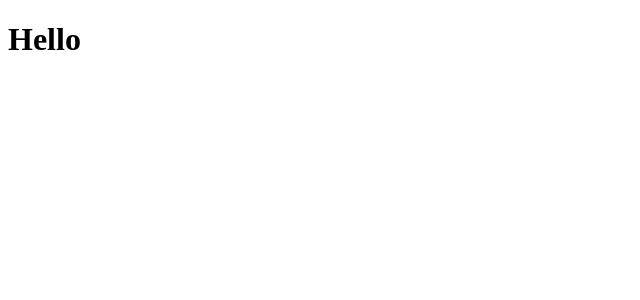
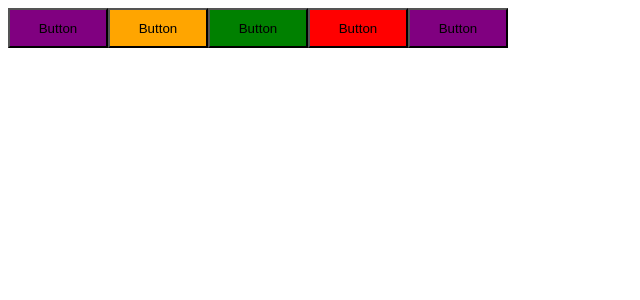
Before and after one commit to felipemjesus/rocketseat-reactjs, a React (Vite) app in the folder aulas/02-aprofundando-em-hooks/: page / in a window 1280 px wide. Shown: the top 300 px of the page, without its empty margins (0-640 px from the left). Built offline with nearby package versions, Linux system fonts and the light colour scheme.

Commit message:
Aula - Styled Components

```diff
--- a/aulas/02-aprofundando-em-hooks/package.json
+++ b/aulas/02-aprofundando-em-hooks/package.json
@@ -11,12 +11,14 @@
   },
   "dependencies": {
     "react": "^19.0.0",
-    "react-dom": "^19.0.0"
+    "react-dom": "^19.0.0",
+    "styled-components": "^6.1.15"
   },
   "devDependencies": {
     "@eslint/js": "^9.21.0",
     "@types/react": "^19.0.10",
     "@types/react-dom": "^19.0.4",
+    "@types/styled-components": "^5.1.34",
     "@vitejs/plugin-react": "^4.3.4",
     "eslint": "^9.21.0",
     "eslint-plugin-react-hooks": "^5.1.0",
--- a/aulas/02-aprofundando-em-hooks/src/App.tsx
+++ b/aulas/02-aprofundando-em-hooks/src/App.tsx
@@ -1,7 +1,13 @@
+import { Button } from "./components/Button";
+
 export function App() {
   return (
     <>
-      <h1>Hello</h1>
+      <Button variant="primary" />
+      <Button variant="secondary" />
+      <Button variant="success" />
+      <Button variant="danger" />
+      <Button />
     </>
   )
 }
--- /dev/null
+++ b/aulas/02-aprofundando-em-hooks/src/components/Button.styles.ts
@@ -0,0 +1,23 @@
+import styled, { css } from "styled-components"
+
+export type ButtonVariant = 'primary' | 'secondary' | 'success' | 'danger'
+
+interface ButtonContainerProps {
+    variant: ButtonVariant
+}
+
+const buttonVariants = {
+    primary: 'purple',
+    secondary: 'orange',
+    success: 'green',
+    danger: 'red'
+}
+
+export const ButtonContainer = styled.button<ButtonContainerProps>`
+    width: 100px;
+    height: 40px;
+
+    ${({ variant }) => css`
+        background-color: ${buttonVariants[variant]};
+    `}
+`
--- /dev/null
+++ b/aulas/02-aprofundando-em-hooks/src/components/Button.tsx
@@ -0,0 +1,9 @@
+import { ButtonContainer, ButtonVariant } from './Button.styles'
+
+interface ButtonProps {
+    variant?: ButtonVariant
+}
+
+export function Button({ variant = 'primary' }: ButtonProps) {
+    return <ButtonContainer variant={variant}>Button</ButtonContainer>
+}
```
Also changed, not shown: 1 other file (tests, documents, lock files or other folders).
